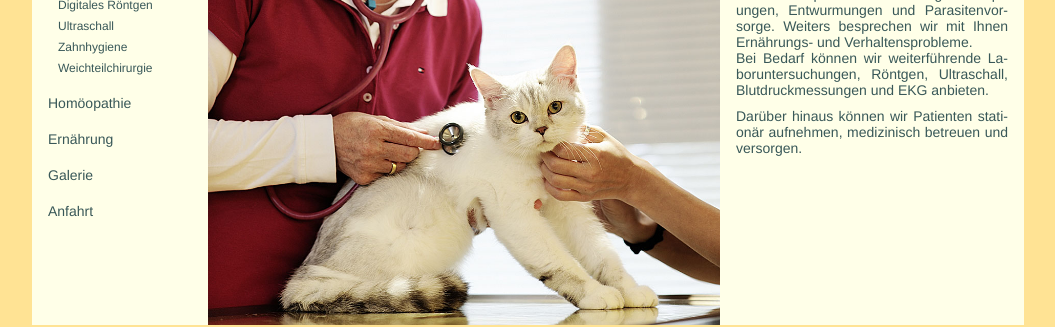
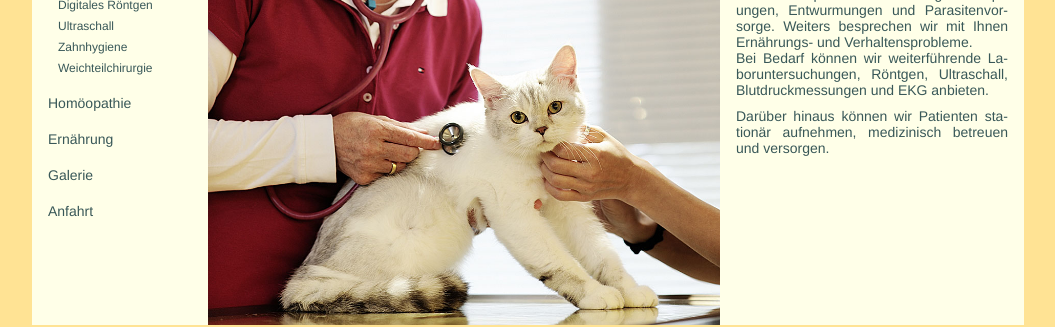
Before and after one commit to richardtraindl/tierarztpraxis-kaiserstrasse.at, a Jekyll site: the page built from schulmedizin.html, in a window 1280 px wide. Shown: the part 355-682 px from the top of the page, without its empty margins (112-1167 px from the left). Built offline with Jekyll 4.4.1, drawn with Linux system fonts in a browser that asks for light colours.

Commit message:
textänderungen

```diff
--- a/_includes/schulmedizin/allgemeine_leistungen.html
+++ b/_includes/schulmedizin/allgemeine_leistungen.html
@@ -20,6 +20,6 @@
     <div class="small-gap"></div>
 
     <p>
-      Darüber hinaus können wir Patienten stati- onär aufnehmen, medizinisch betreuen und versorgen.
+      Darüber hinaus können wir Patienten sta- tionär aufnehmen, medizinisch betreuen und versorgen.
     </p>
   </div>
```
